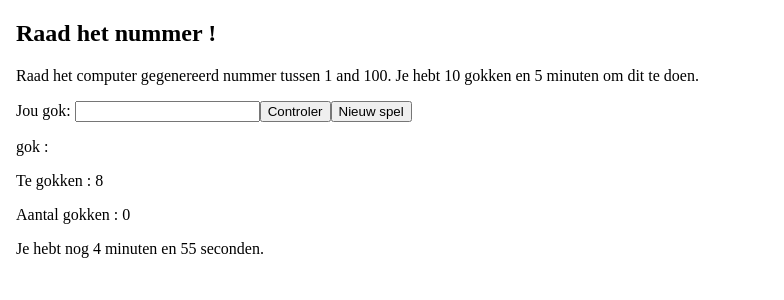
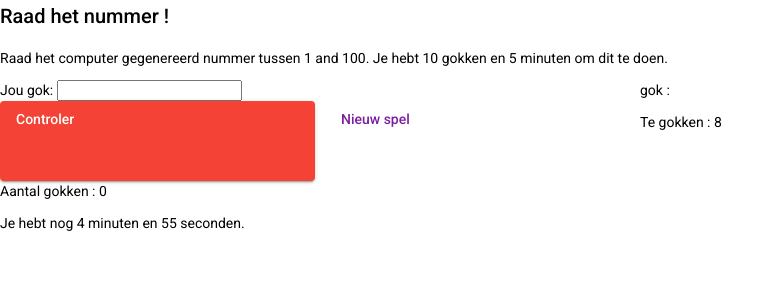
Before and after one commit to Ellen96/Guesgame, an Angular app: page / in a window 1280 px wide. Shown: the top 300 px of the page, without its empty margins (0-784 px from the left). Built offline with nearby package versions, Linux system fonts and the light colour scheme.

Commit message:
Nu nog met opmaak spelen

```diff
--- a/angular.json
+++ b/angular.json
@@ -24,6 +24,7 @@
               "src/assets"
             ],
             "styles": [
+              "./node_modules/@angular/material/prebuilt-themes/purple-green.css",
               "src/styles.css"
             ],
             "scripts": []
@@ -88,6 +89,7 @@
               "src/assets"
             ],
             "styles": [
+              "./node_modules/@angular/material/prebuilt-themes/purple-green.css",
               "src/styles.css"
             ],
             "scripts": []
@@ -119,6 +121,7 @@
           }
         }
       }
-    }},
+    }
+  },
   "defaultProject": "Guesgame"
 }
--- a/package.json
+++ b/package.json
@@ -18,6 +18,7 @@
     "@angular/core": "~9.0.1",
     "@angular/flex-layout": "^9.0.0-beta.29",
     "@angular/forms": "~9.0.1",
+    "@angular/material": "^9.1.1",
     "@angular/platform-browser": "~9.0.1",
     "@angular/platform-browser-dynamic": "~9.0.1",
     "@angular/router": "~9.0.1",
--- a/src/app/app.component.html
+++ b/src/app/app.component.html
@@ -3,25 +3,30 @@
   <title>{{title}}</title>
 </head>
 <body>
-<div >
+<div flxFlex fxLayout="column" fxLayoutGap="50px" style="height:100vh">
   <div>
     <h2>Raad het nummer !</h2>
 
-        <div>
-            <p>Raad het computer gegenereerd nummer tussen 1 and 100.
-              Je hebt 10 gokken en 5 minuten om dit te doen.
-            </p>
-         </div>
-
-     <div>
-       <label>Jou gok: </label>
+      <div>
+          <p>Raad het computer gegenereerd nummer tussen 1 and 100.
+          Je hebt 10 gokken en 5 minuten om dit te doen.
+          </p>
+      </div>
+  <div fxLayout="row wrap">
+     <div fxFlex="50" fxFlex.lt-md="100" fxLayout="column">
+       <label>Jou gok:
        <input [(ngModel)]="gok" [disabled]="spelGewonnen||spelVerloren" type="number"/>
-       <button mat-raised-button color="warn" (click)="controleGok()">Controler</button>
-
-       <button mat-button="warn" (click)="restartSpel()">Nieuw spel</button>
+       </label>
+       <div flxFlex fxLayout="column1" fxLayoutGap="10px" style="height:10vh">
+       <button fxFlex="50" fxFlex.lt-md="100" fxLayout="column1" mat-raised-button color="warn" (click)="controleGok()">Controler</button>
+       <button fxFlex="50" fxFlex.lt-md="100" fxLayout="column1" mat-stroked-button color="primary" (click)="restartSpel()">Nieuw spel</button>
+      </div>
+     </div>
+     <div fxFlex="50" fxFlex.lt-md="100" fxLayout="column">
       <p>gok : {{gok}}</p>
       <p>Te gokken : {{teGokkenGetal}}</p>
      </div>
+  </div>
     <div>
        <p *ngIf="afwijking<0" >Je gokte te hoog.</p>
        <p *ngIf="afwijking>0" >Je gokte te laag.</p>
@@ -30,7 +35,7 @@
     <p>Aantal gokken :
       <span>{{aantalGokken}}</span>
     </p>
-    <p> Je hebt nog <time>{{afteller.min}}</time> minuten en <time>{{afteller.sec}}</time> seconden.</p>
+    <p> Je hebt nog <time>{{minC}}</time> minuten en <time>{{secC}}</time> seconden.</p>
 </div>
 </div>
 
--- a/src/app/app.component.ts
+++ b/src/app/app.component.ts
@@ -1,14 +1,17 @@
 import { Component } from '@angular/core';
-import { Button } from 'protractor';
+import { CounterService} from './counter.service'
+import { from } from 'rxjs';
 
 @Component({
   selector: 'app-root',
   templateUrl: './app.component.html',
-  styleUrls: ['./app.component.css']
+  styleUrls: ['./app.component.css'],
 })
+
 export class AppComponent {
   title = 'Guesgame';
-  afteller: { min: number, sec: number };
+  minC: number;
+  secC: number ;
   afwijking: number;
   aantalGokken: number;
   teGokkenGetal: number;
@@ -16,7 +19,10 @@ export class AppComponent {
   spelGewonnen:boolean;
   spelVerloren:boolean;
 
-  constructor() {
+  constructor( CounterService:CounterService) {
+    CounterService.secS.subscribe((secS)=>this.secC=secS);
+    CounterService.minS.subscribe((minS)=>this.minC=minS);
+
     this.restartSpel();
   }
   restartSpel() {
@@ -26,8 +32,6 @@ export class AppComponent {
     this.afwijking = null;
     this.spelGewonnen = false;
     this.spelVerloren = false;
-    this.afteller;
-    this.startTimer();
   }
   controleGok() {
     this.afwijking = this.teGokkenGetal - this.gok;
@@ -39,19 +43,5 @@ export class AppComponent {
       this.spelVerloren=true;
     }
   }
-  startTimer() {
-    this.afteller = { min: 5, sec: 0 }
-    let intervalId = setInterval(() => {
-      if (this.afteller.sec - 1 == -1) {
-        this.afteller.min -= 1;
-        this.afteller.sec = 59
-      }
-      else this.afteller.sec -= 1
-      if (this.afteller.min === 0 && this.afteller.sec == 0)
-      {clearInterval(intervalId)
-      this.spelVerloren=true;
-      }
-    }, 1000)
-  }
 
 }
--- /dev/null
+++ b/src/app/counter.service.ts
@@ -0,0 +1,30 @@
+import { Injectable } from '@angular/core';
+import { Subject } from 'rxjs';
+
+@Injectable({
+  providedIn: 'root'
+})
+export class CounterService {
+  private min = 5;
+  private sec = 0;
+  secSubject: Subject<number> = new Subject<number>();
+  secS=this.secSubject.asObservable();
+  minSubject: Subject<number> = new Subject<number>();
+  minS=this.minSubject.asObservable();
+
+  constructor(){setInterval(()=>{if (this.sec - 1 == -1) {
+    this.min -= 1;
+    this.minSubject.next(this.min);
+    this.sec = 59;
+    this.secSubject.next(this.sec);
+  }
+  else
+  {this.sec -= 1;
+    this.secSubject.next(this.sec);
+  }
+  if (this.min === 0 && this.sec == 0)
+  {clearInterval(this.min&&this.sec);
+    this.secSubject.next(this.sec);
+    this.minSubject.next(this.min);
+}},1000);}
+}
--- /dev/null
+++ b/src/app/material.module.ts
@@ -0,0 +1,8 @@
+import{NgModule}from'@angular/core';
+import{MatButtonModule}from'@angular/material/button';
+
+@NgModule(
+    {imports:[MatButtonModule],
+    exports:[MatButtonModule]
+})
+export class MaterialModule{}
--- a/src/index.html
+++ b/src/index.html
@@ -6,8 +6,10 @@
   <base href="/">
   <meta name="viewport" content="width=device-width, initial-scale=1">
   <link rel="icon" type="image/x-icon" href="favicon.ico">
+  <link href="https://fonts.googleapis.com/css?family=Roboto:300,400,500&display=swap" rel="stylesheet">
+  <link href="https://fonts.googleapis.com/icon?family=Material+Icons" rel="stylesheet">
 </head>
-<body>
+<body class="mat-typography">
   <app-root></app-root>
 </body>
 </html>
--- a/src/styles.css
+++ b/src/styles.css
@@ -1 +1,4 @@
 /* You can add global styles to this file, and also import other style files */
+
+html, body { height: 100%; }
+body { margin: 0; font-family: Roboto, "Helvetica Neue", sans-serif; }
```
Also changed, not shown: src/app/app.module.ts (+6 -1 lines), 2 other files (tests, documents, lock files or other folders).
